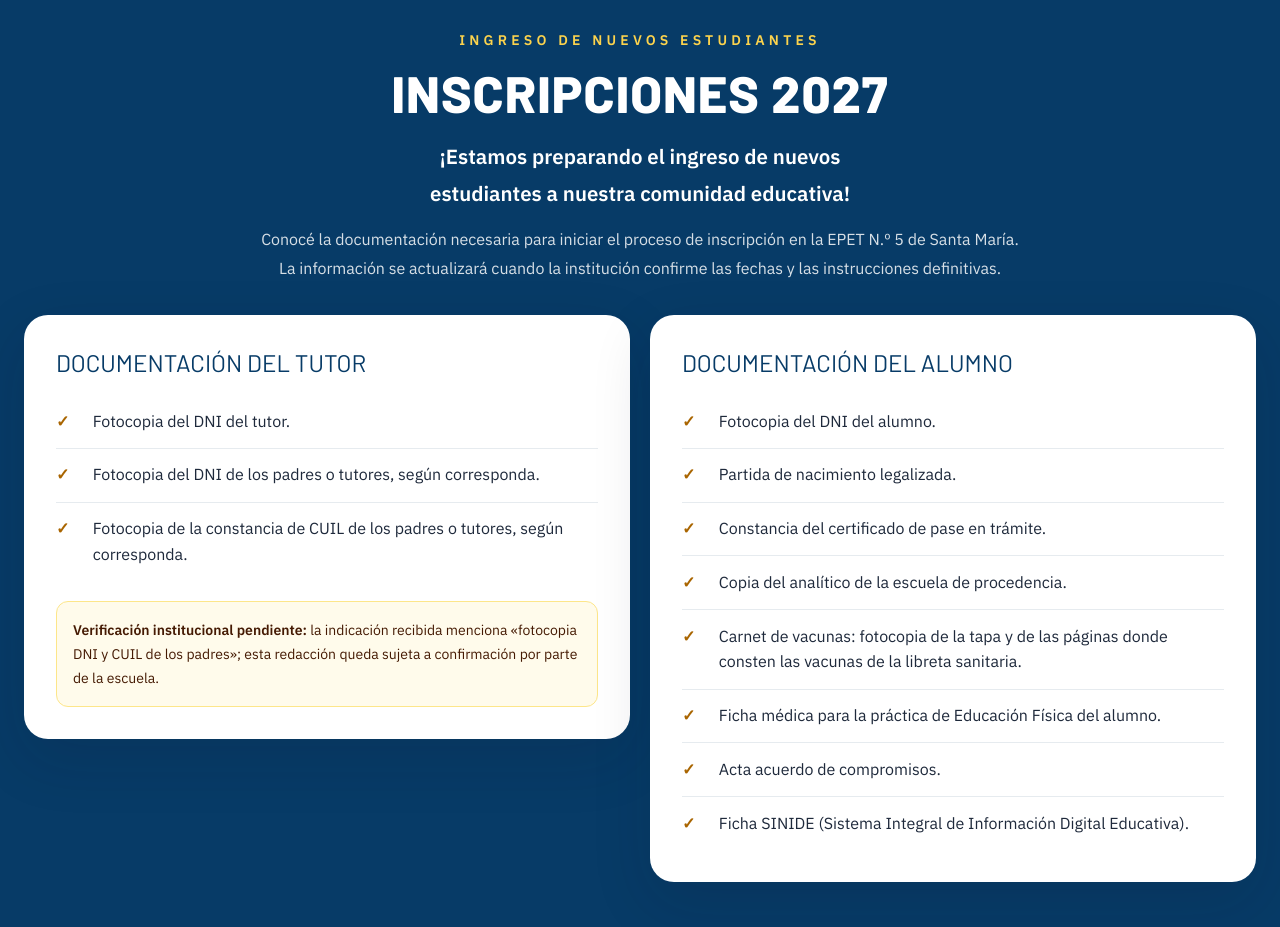
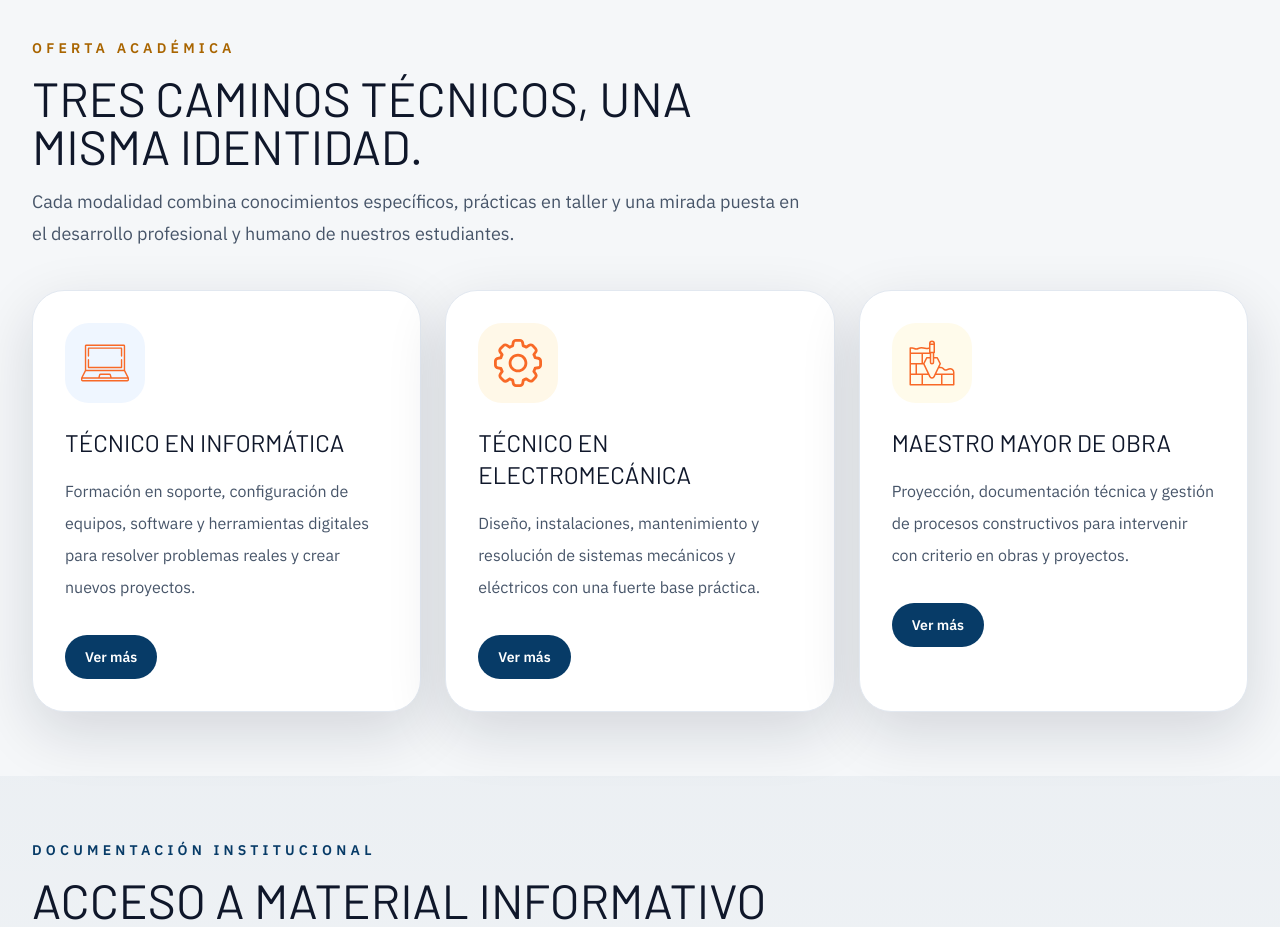
Before and after one commit to emanuelunt/paginaWebEPET5, a plain HTML site: page index.html in a window 1280 px wide. Shown: the part 960-1887 px from the top of the page. Drawn offline with nearby package versions, Linux system fonts and the light colour scheme.

Commit message:
Remodelacion2
Quite el apartado de inscipcion

```diff
--- a/css/epet-enhancements.css
+++ b/css/epet-enhancements.css
@@ -99,72 +99,6 @@ a:focus-visible, button:focus-visible {
 
 .epet-carousel__dot:focus-visible { outline: 3px solid var(--epet-orange); outline-offset: 3px; }
 
-.enrollment-band {
-    width: 100%;
-    background: var(--epet-blue);
-    color: #fff;
-}
-
-.enrollment-band__inner {
-    width: min(100%, 80rem);
-    margin-inline: auto;
-}
-
-.enrollment-band__intro {
-    max-width: 65rem;
-    margin: 0 auto 2rem;
-    text-align: center;
-}
-
-.enrollment-band__eyebrow {
-    letter-spacing: 0.3em;
-    text-transform: uppercase;
-}
-
-.enrollment-band__title {
-    margin-top: 1rem;
-    font-family: "Barlow", "Segoe UI", sans-serif;
-    font-size: clamp(2.4rem, 4vw, 4rem);
-    font-weight: 800;
-    line-height: 1.05;
-    letter-spacing: 0.02em;
-    text-transform: uppercase;
-}
-
-.enrollment-band__lead,
-.enrollment-band__copy {
-    margin-inline: auto;
-    max-width: 50rem;
-    line-height: 1.8;
-    text-wrap: balance;
-}
-
-.enrollment-band__lead {
-    margin-top: 1.2rem;
-    font-size: clamp(1.05rem, 1.6vw, 1.45rem);
-    font-weight: 600;
-}
-
-.enrollment-band__copy {
-    margin-top: .8rem;
-    color: rgba(255,255,255,0.84);
-}
-
-.enrollment-list { list-style: none; margin: 0; padding: 0; }
-
-.enrollment-list li {
-    display: grid;
-    grid-template-columns: 1.6rem minmax(0, 1fr);
-    gap: .7rem;
-    align-items: start;
-    padding: .85rem 0;
-    border-bottom: 1px solid #e6ebef;
-    line-height: 1.6;
-}
-
-.enrollment-list li:last-child { border-bottom: 0; }
-.enrollment-list li::before { content: "✓"; color: #a96500; font-weight: 800; }
-
 .documentos-section {
     background: linear-gradient(180deg, rgba(7,59,103,0.04) 0%, rgba(7,59,103,0.01) 100%);
 }
--- a/index.html
+++ b/index.html
@@ -155,7 +155,7 @@
         <div class="absolute inset-0 grid-pattern opacity-60"></div>
         <nav aria-label="Navegaci&oacute;n principal" class="relative z-20 mx-auto flex max-w-7xl items-center justify-between px-4 py-4 sm:px-6 lg:px-8">
             <a href="index.html" class="flex items-center gap-3">
-                <img src="img/logo%20nuevo%20de%20la%20esc.jpeg" alt="Logo actualizado de la EPET N&deg; 5 de Santa Mar&iacute;a" class="h-14 w-14 shrink-0 object-contain">
+                <img src="img/logo-epet-transparente.png" alt="Logo de la EPET N&deg; 5 de Santa Mar&iacute;a" class="h-14 w-14 shrink-0 object-contain">
                 <div>
                     <p class="font-display text-xl font-800 uppercase tracking-wide text-ink">EPET N&deg; 5</p>
                     <p class="text-sm font-medium text-slate-600">Santa Mar&iacute;a, Catamarca</p>
@@ -168,7 +168,6 @@
 
             <div class="hidden items-center gap-5 2xl:flex">
                 <a href="#inicio" class="text-sm font-semibold text-slate-700 transition hover:text-orange">Inicio</a>
-                <a href="#inscripciones" class="text-sm font-semibold text-slate-700 transition hover:text-orange">Inscripciones</a>
                 <a href="#oferta" class="text-sm font-semibold text-slate-700 transition hover:text-orange">Oferta Acad&eacute;mica</a>
                 <a href="#historia" class="text-sm font-semibold text-slate-700 transition hover:text-orange">Historia</a>
                 <a href="#radio" class="text-sm font-semibold text-slate-700 transition hover:text-orange">Radio escolar</a>
@@ -180,7 +179,6 @@
         <div id="mobile-menu" class="relative z-20 mx-4 hidden rounded-3xl border border-white/70 bg-white/90 p-4 shadow-card 2xl:hidden sm:mx-6">
             <div class="flex flex-col gap-3">
                 <a href="#inicio" class="rounded-2xl px-4 py-3 text-sm font-semibold text-slate-700 transition hover:bg-slate-100">Inicio</a>
-                <a href="#inscripciones" class="rounded-2xl px-4 py-3 text-sm font-semibold text-slate-700 transition hover:bg-slate-100">Inscripciones virtuales</a>
                 <a href="#oferta" class="rounded-2xl px-4 py-3 text-sm font-semibold text-slate-700 transition hover:bg-slate-100">Oferta Acad&eacute;mica</a>
                 <a href="#historia" class="rounded-2xl px-4 py-3 text-sm font-semibold text-slate-700 transition hover:bg-slate-100">Historia</a>
                 <a href="#radio" class="rounded-2xl px-4 py-3 text-sm font-semibold text-slate-700 transition hover:bg-slate-100">Radio escolar</a>
@@ -255,41 +253,6 @@
     </header>
 
     <main id="contenido-principal">
-        <section id="inscripciones" class="enrollment-band scroll-mt-6 px-4 py-12 sm:px-6 lg:py-14">
-            <div class="enrollment-band__inner">
-                <div class="enrollment-band__intro">
-                    <p class="enrollment-band__eyebrow text-sm font-semibold text-amber-300">Ingreso de nuevos estudiantes</p>
-                    <h2 class="enrollment-band__title">Inscripciones 2027</h2>
-                    <p class="enrollment-band__lead">&iexcl;Estamos preparando el ingreso de nuevos estudiantes a nuestra comunidad educativa!</p>
-                    <p class="enrollment-band__copy">Conoc&eacute; la documentaci&oacute;n necesaria para iniciar el proceso de inscripci&oacute;n en la EPET N.&ordm; 5 de Santa Mar&iacute;a. La informaci&oacute;n se actualizar&aacute; cuando la instituci&oacute;n confirme las fechas y las instrucciones definitivas.</p>
-                </div>
-                <div class="grid items-start gap-5 lg:grid-cols-2">
-                    <article class="rounded-3xl bg-white p-6 text-slate-800 shadow-card sm:p-8">
-                        <h3 class="font-display text-2xl font-800 uppercase text-slateblue">Documentaci&oacute;n del tutor</h3>
-                        <ul class="enrollment-list mt-4">
-                            <li>Fotocopia del DNI del tutor.</li>
-                            <li>Fotocopia del DNI de los padres o tutores, seg&uacute;n corresponda.</li>
-                            <li>Fotocopia de la constancia de CUIL de los padres o tutores, seg&uacute;n corresponda.</li>
-                        </ul>
-                        <p class="mt-5 rounded-xl border border-amber-200 bg-amber-50 p-4 text-sm leading-6 text-amber-950"><strong>Verificaci&oacute;n institucional pendiente:</strong> la indicaci&oacute;n recibida menciona &laquo;fotocopia DNI y CUIL de los padres&raquo;; esta redacci&oacute;n queda sujeta a confirmaci&oacute;n por parte de la escuela.</p>
-                    </article>
-                    <article class="rounded-3xl bg-white p-6 text-slate-800 shadow-card sm:p-8">
-                        <h3 class="font-display text-2xl font-800 uppercase text-slateblue">Documentaci&oacute;n del alumno</h3>
-                        <ul class="enrollment-list mt-4">
-                            <li>Fotocopia del DNI del alumno.</li>
-                            <li>Partida de nacimiento legalizada.</li>
-                            <li>Constancia del certificado de pase en tr&aacute;mite.</li>
-                            <li>Copia del anal&iacute;tico de la escuela de procedencia.</li>
-                            <li>Carnet de vacunas: fotocopia de la tapa y de las p&aacute;ginas donde consten las vacunas de la libreta sanitaria.</li>
-                            <li>Ficha m&eacute;dica para la pr&aacute;ctica de Educaci&oacute;n F&iacute;sica del alumno.</li>
-                            <li>Acta acuerdo de compromisos.</li>
-                            <li>Ficha SINIDE (Sistema Integral de Informaci&oacute;n Digital Educativa).</li>
-                        </ul>
-                    </article>
-                </div>
-            </div>
-        </section>
-
         <section id="oferta" class="mx-auto max-w-7xl px-4 py-16 sm:px-6 lg:px-8">
             <div class="flex max-w-3xl flex-col gap-4">
                 <p class="text-sm font-semibold uppercase tracking-[0.3em] text-orange">Oferta acad&eacute;mica</p>
@@ -487,7 +450,7 @@
             <div class="mx-auto grid max-w-7xl gap-10 px-4 py-12 sm:px-6 lg:grid-cols-[1.2fr_1fr_0.9fr] lg:px-8">
             <div>
                 <div class="flex items-center gap-3">
-                    <img src="img/logo%20nuevo%20de%20la%20esc.jpeg" alt="Logo actualizado de la EPET N&deg; 5 de Santa Mar&iacute;a" class="h-14 w-14 shrink-0 object-contain">
+                    <img src="img/logo-epet-transparente.png" alt="Logo de la EPET N&deg; 5 de Santa Mar&iacute;a" class="h-14 w-14 shrink-0 object-contain">
                     <div>
                         <p class="font-display text-xl font-800 uppercase text-white">EPET N&deg; 5</p>
                         <p class="text-sm text-slate-400">Santa Mar&iacute;a, Catamarca</p>
```
Also changed, not shown: construccion.html (+2 -2 lines), contacto/contacto.html (+2 -2 lines), modalida-electro.html (+2 -2 lines), modalidad_maestro_obra.html (+2 -2 lines), modalidades_info.html (+2 -2 lines), img/favicon-epet- lgo nuevo de la escuela.png (renamed from img/favicon-epet.png), img/logo nuevo de la esc.png (renamed from img/logo viejoo.png), img/logo-epet-transparente.png (added).
